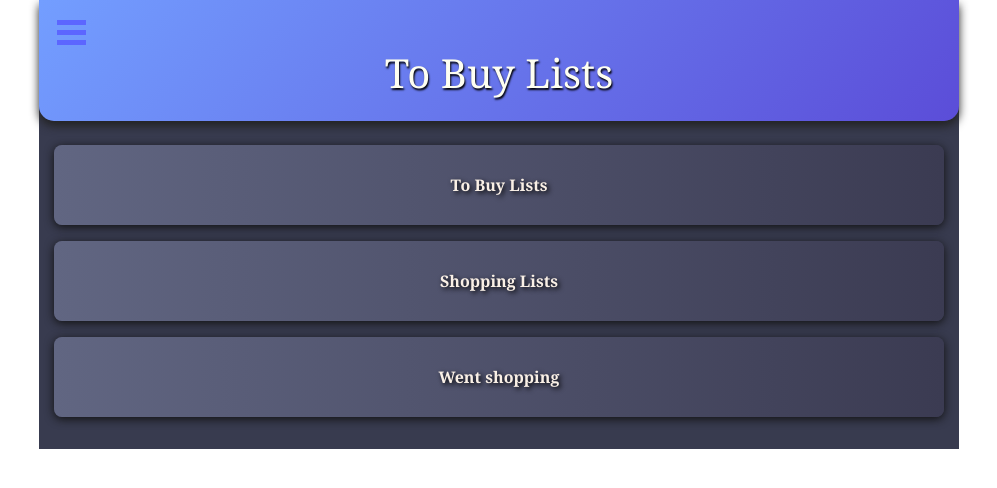
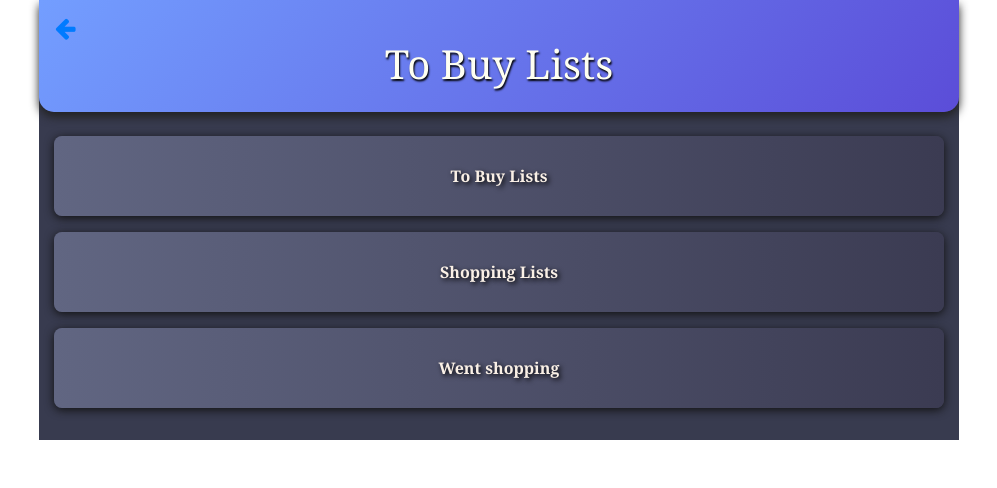
Before and after one commit to PaulDreyer09/to-buy-list, a React (Create React App) app: page / in a window 1280 px wide. Shown: the top 488 px of the page, without its empty margins (141-1138 px from the left). Built offline with nearby package versions, Linux system fonts and the light colour scheme; data requests are answered from the project's data file.

Commit message:
implemented back button in header

```diff
--- a/src/App.js
+++ b/src/App.js
@@ -67,7 +67,8 @@ function App() {
   //POST list item
   const addListItem = async (listId, listItem) => {
     const newItem = {listId: listId, ...listItem};
-    const res = await fetch('http://localhost:5000/listItems', {
+    const res = await fetch('http://localhost:5000/listItems',
+    {
       method: 'POST',
       headers: {'Content-type': 'application/json'},
       body: JSON.stringify(newItem)
@@ -156,7 +157,13 @@ function App() {
     }
   }
 
-  const handleTBLMainMenuButton = () => { setActivity('To_Buy_Lists') };
+  //Change Activities at main meny
+  const handleMainMenuButton = (activityName) => {
+    setActivity(activityName);
+  }
+
+  //Change activity back to Main_Menu
+  const handleBackButton = () => {setActivity('Main_Menu')};
 
   //Submit new ListItem to a ToBuyList
   const handleTBLSubmitItemButton = (listId, {id, name, quantity, important}) => {
@@ -192,15 +199,16 @@ function App() {
   return (
     <div className="App">
        <div>
-              <AppHeader title={title}/>
+              <AppHeader
+                  title={title}
+                  handleBackButton={handleBackButton}/>
               <ContentPage activity={activity} toBuyLists={toBuyLists}
                   handleAddNewTBL={handleAddNewTBL}
                   handleDeleteTBL={handleDeleteTBL}
-                  handleTBLMainMenuButton={handleTBLMainMenuButton}
+                  handleMainMenuButton={handleMainMenuButton}
                   handleDeleteTblListItem={handleDeleteTblListItem}
                   handleTBLSubmitItemButton={handleTBLSubmitItemButton}
-                  toggleImportant={toggleImportant}
-              />
+                  toggleImportant={toggleImportant}/>
           </div>
     </div>
   );
--- a/src/Components/AddItemForm.js
+++ b/src/Components/AddItemForm.js
@@ -39,6 +39,8 @@ const AddItemForm = ({listIndex, handleTBLSubmitItemButton}) => {
         setFormImportant(false);
     }
 
+    //Close
+
     return(
         <div className='AddItemForm well'>
             <form onSubmit={onSubmit}>
--- a/src/Components/AppHeader.js
+++ b/src/Components/AppHeader.js
@@ -5,13 +5,9 @@ import { Col, Row } from 'react-bootstrap';
 
 function AppHeader(props){
     return (
-        <div className="AppHeader container">
-            <div>
-                <span><DropDownMenuButton/></span>
-            </div>
-            <div>
-                <h1>{props.title}</h1>
-            </div>
+        <div className="AppHeader">
+            <a className='headerBackButton' href='#MainMenu' onClick={props.handleBackButton}><i className='fa fa-arrow-left'></i></a>
+            <h1>{props.title}</h1>
         </div>
   );
 }
--- a/src/Components/ContentPage.js
+++ b/src/Components/ContentPage.js
@@ -4,7 +4,7 @@ function ContentPage(props){
     return(
         <div id='ContentPage'>
 
-            {(props.activity == 'Main_Menu' ? <MainMenuButtons handleTBLMainMenuButton={props.handleTBLMainMenuButton}/> :
+            {(props.activity == 'Main_Menu' ? <MainMenuButtons handleMainMenuButton={props.handleMainMenuButton}/> :
             (props.activity == 'To_Buy_Lists' ?
                 <ToBuyListsPage
                     lists={props.toBuyLists}
--- a/src/Components/MainMenuButtons.js
+++ b/src/Components/MainMenuButtons.js
@@ -1,14 +1,10 @@
-import Button from 'react-bootstrap/Button'
-import Container from 'react-bootstrap/Container';
-
-import { Col, Row } from 'react-bootstrap';
 
 function MainMenuButtons(props){
     return (
     <div className='MainMenuButtons container container-fluid'>
-        <a onClick={props.handleTBLMainMenuButton} className='btn-block mainMenuButton' >To Buy Lists</a>
-        <a className='btn-block mainMenuButton' >Shopping Lists</a>
-        <a className='btn-block mainMenuButton' >Went shopping</a>
+        <a onClick={() => props.handleMainMenuButton('To_Buy_Lists')} className='btn-block mainMenuButton' >To Buy Lists</a>
+        <a onClick={() => props.handleMainMenuButton('Shopping_Lists')} className='btn-block mainMenuButton' >Shopping Lists</a>
+        <a onClick={() => props.handleMainMenuButton('Went_Shopping')} className='btn-block mainMenuButton' >Went shopping</a>
     </div>);
 }
 
--- a/src/index.css
+++ b/src/index.css
@@ -29,7 +29,7 @@ h1{
 }
 
 .AppHeader{
-
+  display: block;
   width: 100%;
   margin: 0;
   padding: 1em;
@@ -38,7 +38,14 @@ h1{
   border-bottom-right-radius: 15px;
   text-align: center;
   box-shadow: 0px 5px 10px #222;
+}
 
+.AppHeader .headerBackButton{
+  display: flex;
+  font-size: 1.5em;
+  align-items: center;
+  position:;
+  top: 50%;
 
 }
 
@@ -123,6 +130,8 @@ h1{
 
 .ToBuyList{
   box-sizing: border-box;
+  min-width: 100%;
+
   padding: 5px 2em;
   margin-bottom: 1em;
   border-radius: 10px;
@@ -195,3 +204,7 @@ h1{
 .ListItem a{
   color: white;
 }
+
+@media only screen and (min-width: 576px){
+
+}
```
Also changed, not shown: src/Components/ShoppingListsPage.js (added, +7 -0 lines), src/Components/Ui.js (+0 -22 lines).
